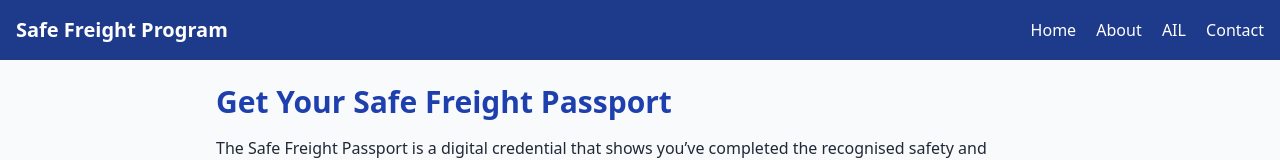
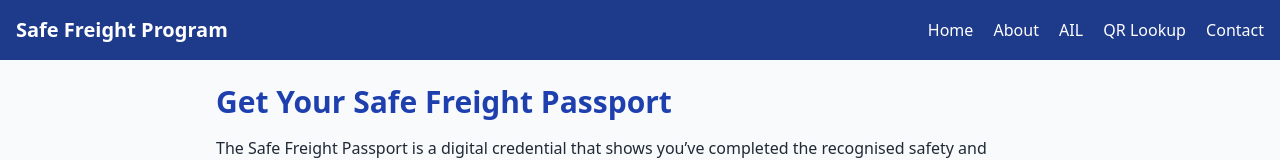
Before and after one commit to safefreightprogram/sfp-website, a plain HTML site: page passport.html in a window 1280 px wide. Shown: the top 160 px of the page. Drawn offline with nearby package versions, Linux system fonts and the light colour scheme.

Commit message:
Update passport.html

```diff
--- a/passport.html
+++ b/passport.html
@@ -15,6 +15,7 @@
         <a href="index.html" class="hover:underline">Home</a>
         <a href="about.html" class="hover:underline">About</a>
         <a href="ail.html" class="hover:underline">AIL</a>
+        <a href="lookup.html" class="hover:underline">QR Lookup</a>
         <a href="contact.html" class="hover:underline">Contact</a>
       </nav>
     </div>
```
